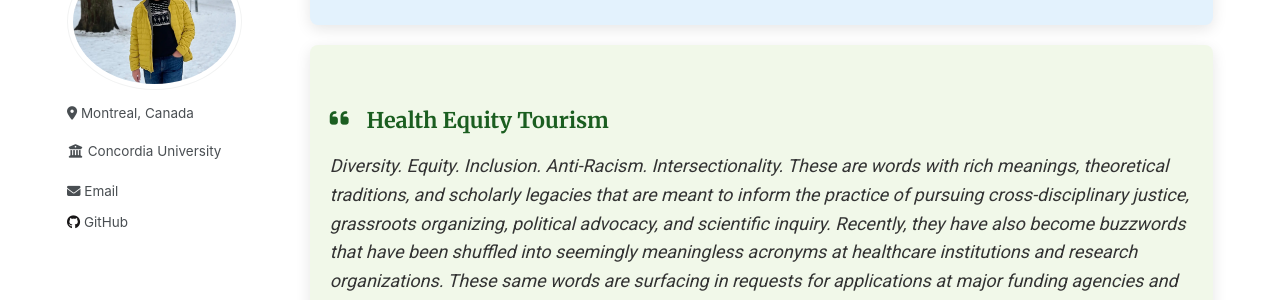
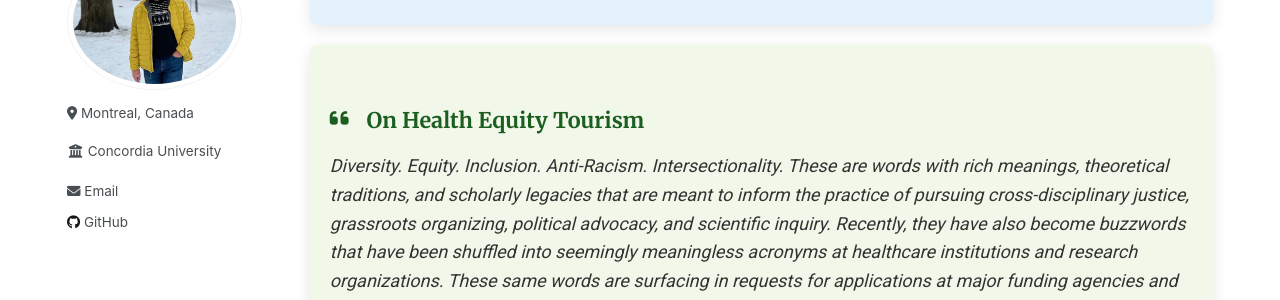
Before and after one commit to Mohsnmonji/mohsnmonji.github.io, a Jekyll site: the page built from about-me.md, in a window 1280 px wide and 900 px high, scrolled down 796 px. Shown: the part 153-453 px from the top of the window. Built offline with Jekyll 4.4.1, drawn with Linux system fonts in a browser that asks for light colours.

Commit message:
Update about-me.md

```diff
--- a/about-me.md
+++ b/about-me.md
@@ -124,7 +124,7 @@ author_profile: true
 </div>
 
 <div class="card">
-  <h3><i class="fas fa-quote-left icon"></i> Health Equity Tourism</h3>
+  <h3><i class="fas fa-quote-left icon"></i> On Health Equity Tourism</h3>
   <p style="font-style: italic;">
     Diversity. Equity. Inclusion. Anti-Racism. Intersectionality. These are words with rich meanings, theoretical traditions, and scholarly legacies that are meant to inform the practice of pursuing cross-disciplinary justice, grassroots organizing, political advocacy, and scientific inquiry. Recently, they have also become buzzwords that have been shuffled into seemingly meaningless acronyms at healthcare institutions and research organizations. These same words are surfacing in requests for applications at major funding agencies and calls for papers from top health journals. The nascent fervor of soliciting equity-influenced work is linked to a magnification of racial injustice that has given a fresh lens for individuals who had not previously engaged in the work. This ideological shift has influenced funding streams, leaving academic researchers clamoring to adapt to these current shifts in the priorities of funding agencies and journals, and creating a predatory co-opting of scholarship that has been rigorously studied by equity scholars and social scientists for decades.
     <br><br>
```
